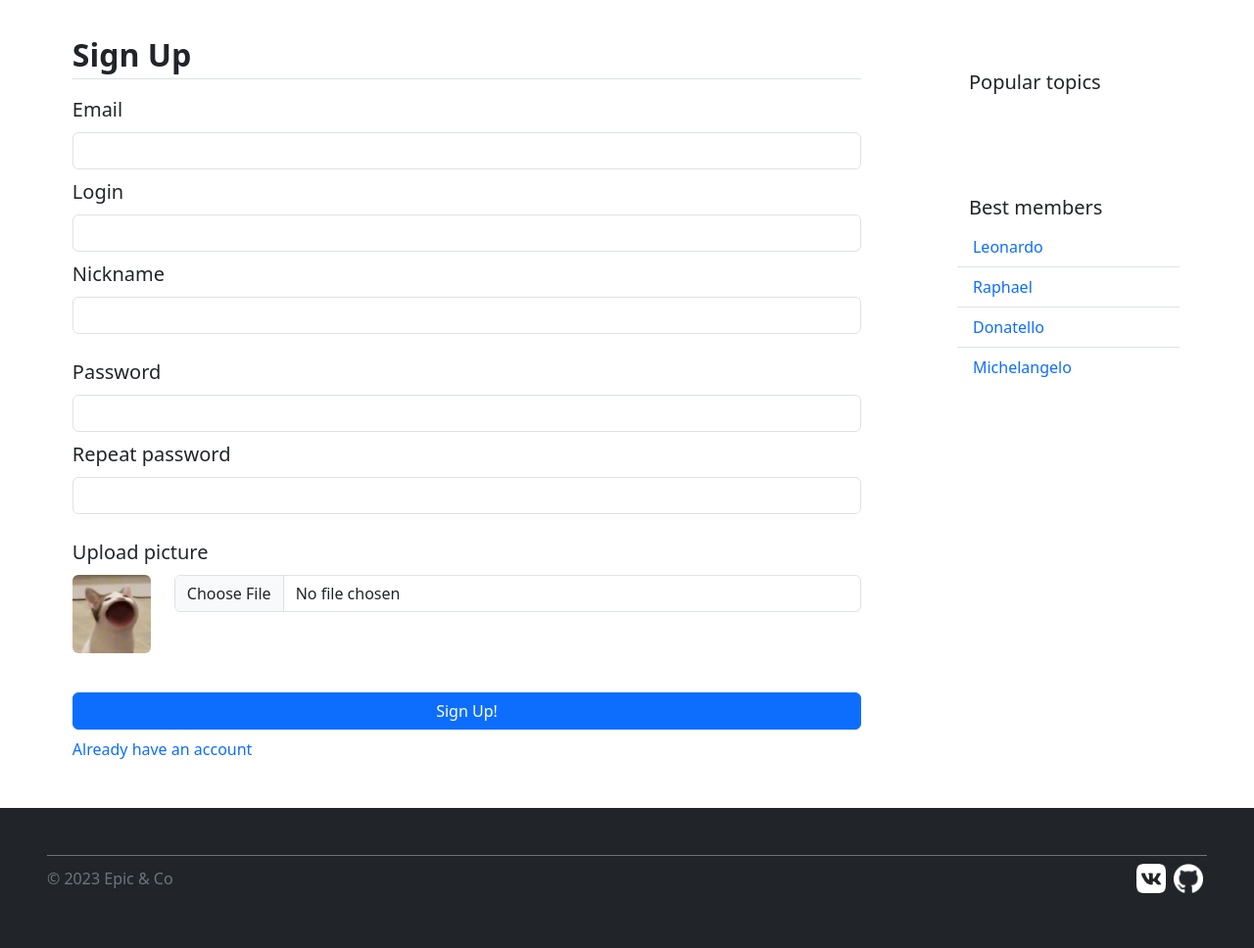
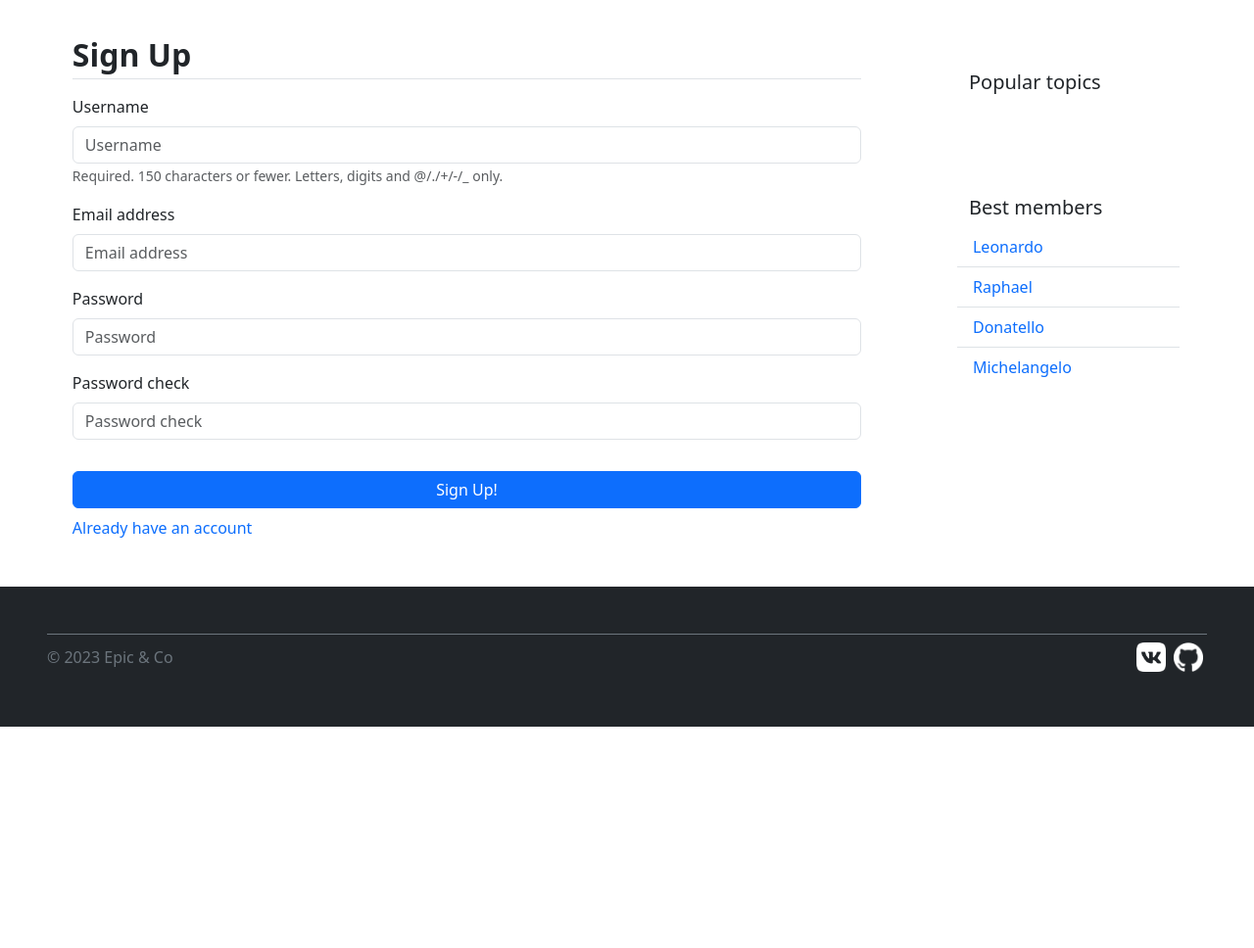
Before and after one commit to Bopster410/web_dz_project, a Django app: page /signup/ in a window 1280 px wide. Shown: the part 72-1040 px from the top of the page at 98% size. After the commit the page ends 814 px from the top, so only its background shows below. Run offline with Django 4.2, Linux system fonts and the light colour scheme; data that the repository does not hold is empty; some libraries are stand-ins or nearby versions.

Commit message:
Registration form added

```diff
--- a/app/forms.py
+++ b/app/forms.py
@@ -1,4 +1,5 @@
 from django import forms
+from app.models import User
 
 class LoginForm(forms.Form):
     username = forms.CharField()
@@ -13,3 +14,23 @@ class LoginForm(forms.Form):
     def style_form_error(self):
         for field in self.fields.keys():
             self.add_error(field, '')
+
+
+class UserRegistrationForm(forms.ModelForm):
+    password = forms.CharField(min_length=4, widget=forms.PasswordInput)
+    password_check = forms.CharField(widget=forms.PasswordInput)
+    class Meta:
+        model = User
+        fields = ['username', 'email', 'password']
+
+    def clean(self):
+        password = self.cleaned_data['password']
+        password_check = self.cleaned_data['password_check']
+        if password != password_check:
+            self.add_error('password', '')
+            self.add_error('password_check', '')
+            raise forms.ValidationError("Passwords don' match")
+
+    def save(self, **kwargs):
+        self.cleaned_data.pop('password_check')
+        return User.objects.create_user(**self.cleaned_data)
--- a/app/views.py
+++ b/app/views.py
@@ -3,8 +3,8 @@ from django.core.paginator import Paginator, PageNotAnInteger, EmptyPage
 from django.contrib.auth import authenticate, login, logout
 from django.contrib.auth.decorators import login_required
 from django.views.decorators.csrf import csrf_protect
-from app.models import Question, Answer, Tag
-from app.forms import LoginForm
+from app.models import Question, Answer, Tag, Profile
+from app.forms import LoginForm, UserRegistrationForm
 
 
 # Create your views here.
@@ -62,8 +62,6 @@ def log_in(request):
             else:
                 login_form.add_error(None, "Wrong password or user doesn't exist!")
                 login_form.style_form_error()
-        # else:
-
 
     return render(request, 'login.html', {'form': login_form, 'tags': Tag.objects.most_popular(20)})
 
@@ -73,7 +71,20 @@ def log_out(request):
 
 # Sign Up
 def signup(request):
-    return render(request, 'signup.html', {'tags': Tag.objects.most_popular(20)})
+    if request.method == 'GET':
+        signup_form = UserRegistrationForm()
+    if request.method == 'POST':
+        signup_form = UserRegistrationForm(request.POST)
+        if signup_form.is_valid():
+            user = signup_form.save()
+            if user is not None:
+                login(request, user)
+                Profile.objects.create(user=user, rating=0)
+                return redirect(request.GET.get('next', '/'))
+            else:
+                signup_form.add_error(None, "Wrong password or user doesn't exist!")
+
+    return render(request, 'signup.html', {'form': signup_form, 'tags': Tag.objects.most_popular(20)})
 
 # Ask question
 def ask(request):
--- a/templates/signup.html
+++ b/templates/signup.html
@@ -1,59 +1,15 @@
 {% extends 'layouts/base_page.html' %}
 
 {% load static %}
+{% load django_bootstrap5 %}
 
 {% block content %}
 
 <div class="fs-2 fw-bold mb-3 mt-4 border-bottom">Sign Up</div>
-<form class="needs-validation" novalidate>
-    <div class="mb-2">
-        <label for="emailField" class="form-label fs-5">Email</label>
-        <input type="text" class="form-control  has-validation" id="emailField" required>
-        <div class="invalid-feedback">
-            User with this email is already registered!
-        </div>
-    </div>
+<form method="post" novalidate>
+    {% csrf_token %}
 
-    <div class="mb-2">
-        <label for="loginField" class="form-label fs-5">Login</label>
-        <input type="text" class="form-control  has-validation" id="loginField" required>
-        <div class="invalid-feedback">
-            This field is required!
-        </div>
-    </div>
-
-    <div class="mb-4">
-        <label for="nicknameField" class="form-label fs-5">Nickname</label>
-        <input type="text" class="form-control  has-validation" id="nicknameField" required>
-        <div class="invalid-feedback">
-            This field is required!
-        </div>
-    </div>
-
-    <div class="mb-2">
-        <label for="passwordField" class="form-label fs-5">Password</label>
-        <input id="passwordField" rows="4" class="form-control" required></input>
-        <div class="invalid-feedback">
-            This field is required!
-        </div>
-    </div>
-
-    <div class="mb-4">
-        <label for="passwordRepeatField" class="form-label fs-5">Repeat password</label>
-        <input id="passwordRepeatField" rows="4" class="form-control" required></input>
-        <div class="invalid-feedback">
-            Passwords are not the same!
-        </div>
-    </div>
-
-    <div class="mb-4">
-        <label for="picture" class="form-label fs-5">Upload picture</label>
-        <div class="d-flex justify-content-around">
-            <img src="{% static '/img/user_picture.png' %}" class="rounded me-4" height="80" alt="">
-            <input type="file" class="form-control align-self-start" id="picture" value="Bobo_3000">
-        </div>
-    </div>
-
+    {% bootstrap_form form %}
 
     <div class="d-grid">
         <button class="btn btn-primary mt-3" type="submit">Sign Up!</button>
```
